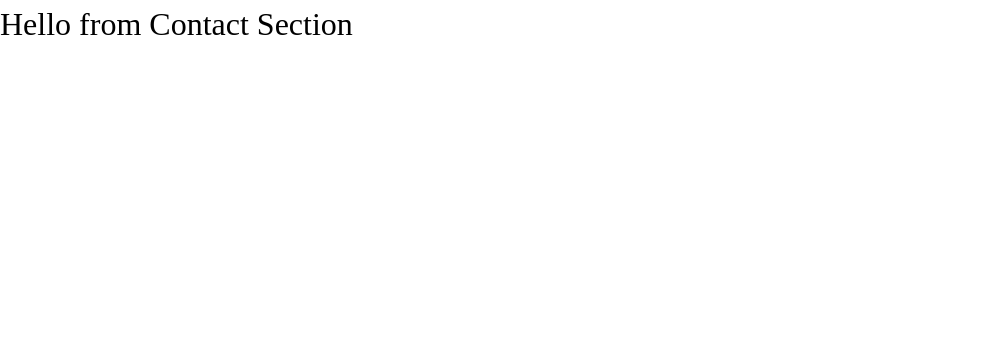
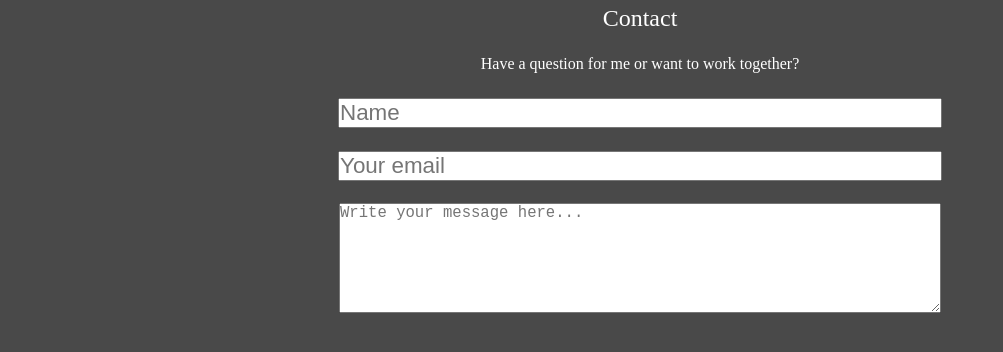
Before and after one commit to timoteidumitru/Last_Version_CV, a React (Create React App) app: page /Last_Version_CV/contact in a window 1280 px wide. Shown: the top 352 px of the page, without its empty margins (0-1003 px from the left). Built offline with nearby package versions, Linux system fonts and the light colour scheme.

Commit message:
implement the masic structure and style of contact section

```diff
--- a/src/components/contact/Index.js
+++ b/src/components/contact/Index.js
@@ -4,8 +4,34 @@ import './contact.scss'
 export default class Index extends Component {
   render() {
     return (
-      <div>
-        <h1>Hello from Contact Section</h1>
+      <div className="contact-main">
+        <div className="contact-wrapper">
+          <div className="contact-header">
+            <h2 className="contact-title">Contact</h2>
+            <p className="contact-subtitle">
+              Have a question for me or want to work together?
+            </p>
+          </div>
+          <div className="contact-from">
+            <input
+              type="text"
+              className="contact-form-name"
+              placeholder="Name"
+              />
+            <input
+              type="text"
+              className="contact-form-email"
+              placeholder="Your email"
+              />
+            <textarea
+              className="contact-form-textarea"
+              placeholder="Write your message here..."
+              rows="6"
+              cols="35"
+              >
+            </textarea>
+          </div>
+        </div>
       </div>
     )
   }
--- a/src/components/contact/contact.scss
+++ b/src/components/contact/contact.scss
@@ -0,0 +1,35 @@
+.contact-main {
+  width: 100vw;
+  height: 100vh;
+  background-color: rgb(73, 73, 73);
+  color: white;
+  position: relative;
+}
+
+.contact-header {
+  text-align: center;
+}
+
+
+.contact-from input {
+  display: block;
+  font-size: 1.4em;
+  margin: 1em;
+  width: 85%;
+  max-width: 600px;
+  margin: 1em auto;
+}
+
+.contact-form-textarea {
+  display: block;
+  font-size: 1.2em;
+  width: 85%;
+  max-width: 600px;
+  margin: 0 auto;
+}
+
+.contact-from {
+  bottom: 5em;
+  // position: absolute;
+  margin: auto;
+}
```
